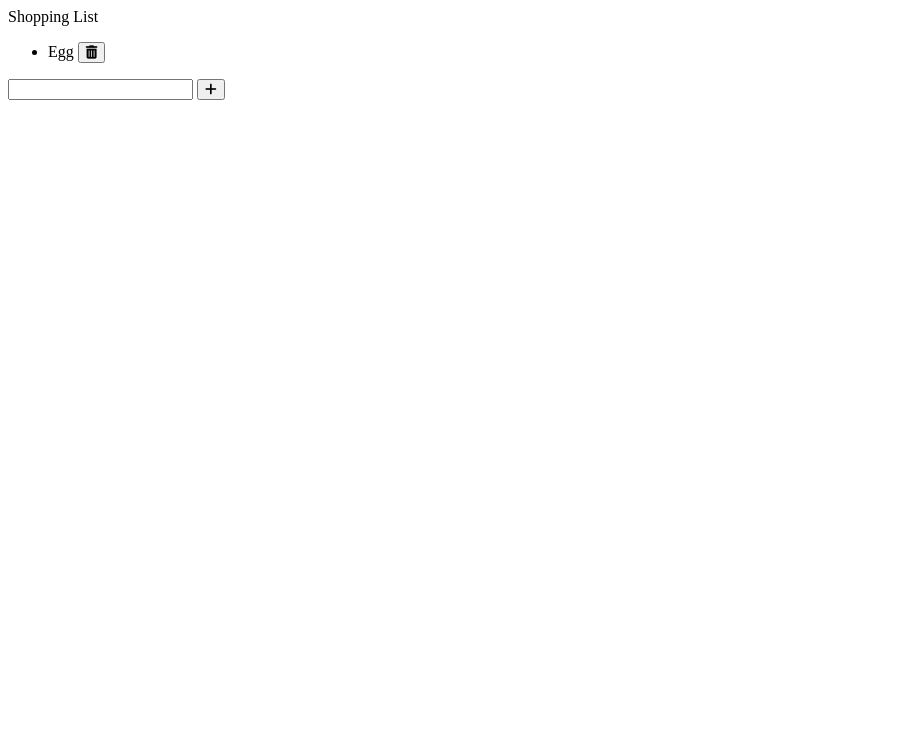
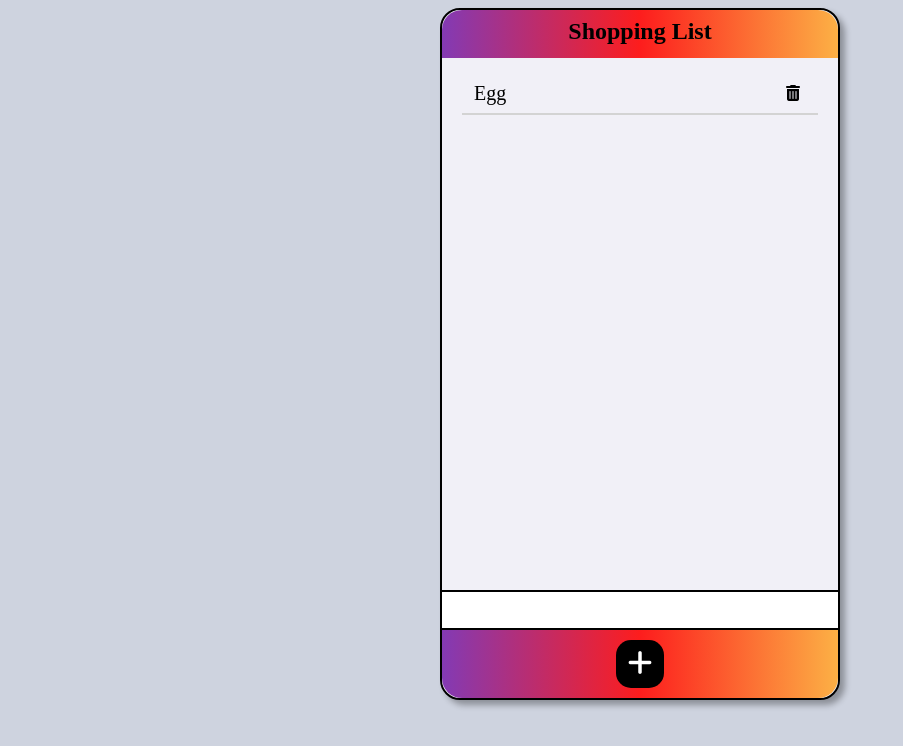
Before and after one commit to sy-hann/MemoTool, a plain HTML site: page index.html in a window 1280 px wide. Shown: the whole page, without its empty margins (0-903 px from the left). Drawn offline with Linux system fonts and the light colour scheme.

Commit message:
CSS styling

```diff
--- a/index.html
+++ b/index.html
@@ -4,7 +4,7 @@
     <meta charset="UTF-8">
     <meta name="viewport" content="width=device-width, initial-scale=1.0">
     <title>Shopping List</title>
-    <script src="main.js" defer></script>
+    <script src=" main.js"></script>
     <script src="https://kit.fontawesome.com/e8b6b8d61d.js" crossorigin="anonymous"></script>
     <link rel="stylesheet" href="style.css">
 </head>
@@ -19,6 +19,7 @@
                         <i class="fas fa-trash-alt"></i>
                     </button>
                 </div>
+                <div class="item__divider"></div>
             </li>
         </ul>
         <footer class="footer">
--- a/style.css
+++ b/style.css
@@ -0,0 +1,123 @@
+:root {
+  --black-color: #000;
+  --white-color: #fff;
+  --light-grey-color: #f1f0f7;
+  --background-color: #ced3df;
+  --main-color: #7cb342;
+  --sub-color: #dcedc8;
+}
+
+* {
+  box-sizing: border-box;
+}
+
+ul {
+  padding: 0;
+}
+
+button {
+  outline: none;
+  background: transparent;
+  border: none;
+  cursor: pointer;
+}
+
+body {
+  background-color: var(--background-color);
+  text-align: center;
+}
+
+.list {
+  width: 400px;
+  margin: auto;
+  background-color: var(--light-grey-color);
+  border-radius: 20px;
+  -webkit-box-shadow: 5px 5px 6px 0px rgba(0, 0, 0, 0.32);
+  box-shadow: 5px 5px 6px 0px rgba(0, 0, 0, 0.32);
+  border: 2px solid black;
+}
+
+.header {
+  height: 48px;
+  padding: 8px;
+  font-size: 24px;
+  font-weight: bold;
+  background: rgb(131, 58, 180);
+  background: linear-gradient(
+    90deg,
+    rgba(131, 58, 180, 1) 0%,
+    rgba(253, 29, 29, 1) 50%,
+    rgba(252, 176, 69, 1) 100%
+  );
+  border-radius: 20px 20px 0 0;
+  /* border: 2px solid var(--black-color); */
+}
+
+.items {
+  height: 500px;
+  overflow-y: auto;
+}
+
+.item {
+  display: flex;
+  justify-content: space-between;
+  padding: 8px 32px;
+}
+.item__name {
+  font-size: 20px;
+}
+
+.item__delete {
+  transition: all 300ms ease-in;
+  font-size: 16px;
+}
+
+.item__delete:hover {
+  color: red;
+  transform: scale(1.1);
+}
+
+.item__divider {
+  width: 90%;
+  height: 2px;
+  background-color: lightgrey;
+  margin: auto;
+}
+
+.footer {
+  background: rgb(131, 58, 180);
+  background: linear-gradient(
+    90deg,
+    rgba(131, 58, 180, 1) 0%,
+    rgba(253, 29, 29, 1) 50%,
+    rgba(252, 176, 69, 1) 100%
+  );
+  border-radius: 0 0 20px 20px;
+  /* border-top: 2px solid var(--black-color); */
+}
+
+.footer__input {
+  width: 100%;
+  height: 40px;
+  border: none;
+  border-top: 2px solid var(--black-color);
+  border-bottom: 2px solid var(--black-color);
+  outline: none;
+  font-size: 24px;
+  padding: 0 16px;
+}
+
+.footer__btn {
+  width: 48px;
+  height: 48px;
+  margin: 10px;
+  background-color: var(--black-color);
+  color: white;
+  border-radius: 15px;
+  font-size: 28px;
+  transition: all 300ms ease-in;
+}
+
+.footer__btn:hover {
+  transform: scale(1.1);
+}
```
